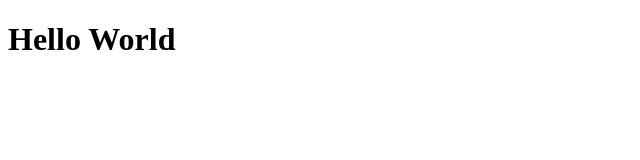
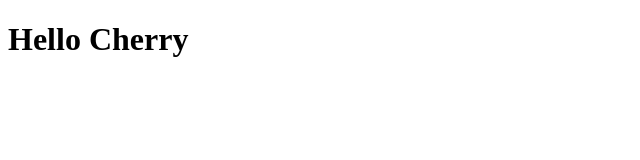
Before and after one commit to charan-1999/my-first-html, a plain HTML site: page index.html in a window 1280 px wide. Shown: the full height of the page, 0-640 px from the left. Drawn offline with Linux system fonts and the light colour scheme.

Commit message:
Update index.html

```diff
--- a/index.html
+++ b/index.html
@@ -1,6 +1,7 @@
 <!DOCTYPE html>
 <html>
     <body>
-        <h1>Hello World</h1>
+        <h1>Hello Cherry</h1>
     </body>
+
 </html>
```
